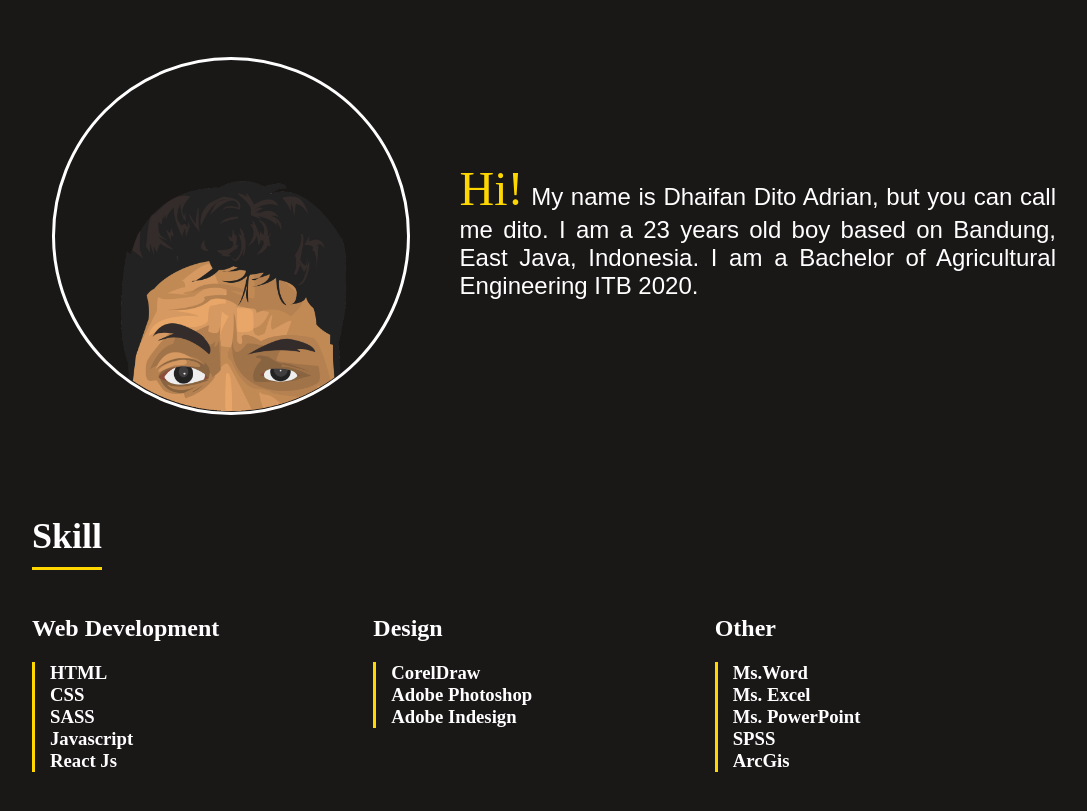
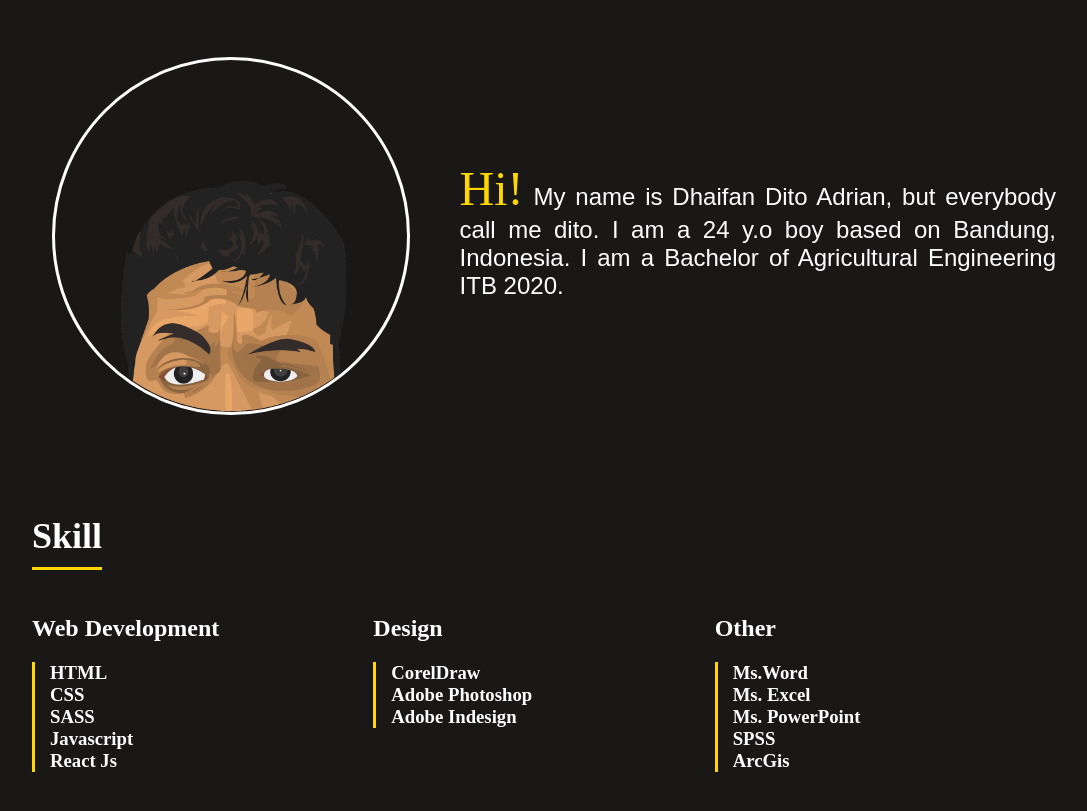
Before and after one commit to dhaifandito/dhaifandito.github.io, a plain HTML site: page index.html in a window 1280 px wide. Shown: the part 988-1799 px from the top of the page, without its empty margins (96-1183 px from the left). Drawn offline with Linux system fonts and the light colour scheme; a web font is replaced by a local one.

Commit message:
Update index.html

```diff
--- a/index.html
+++ b/index.html
@@ -55,7 +55,7 @@
             </div>
             <div class="content">
                 <img src="round.png">
-                <P><span>Hi!</span> My name is Dhaifan Dito Adrian, but you can call me dito. I am a 23 years old boy based on Bandung, East Java, Indonesia. I am a Bachelor of Agricultural Engineering ITB 2020.</P>
+                <P><span>Hi!</span> My name is Dhaifan Dito Adrian, but everybody call me dito. I am a 24 y.o boy based on Bandung, Indonesia. I am a Bachelor of Agricultural Engineering ITB 2020.</P>
             </div>
         </section>
 
```
